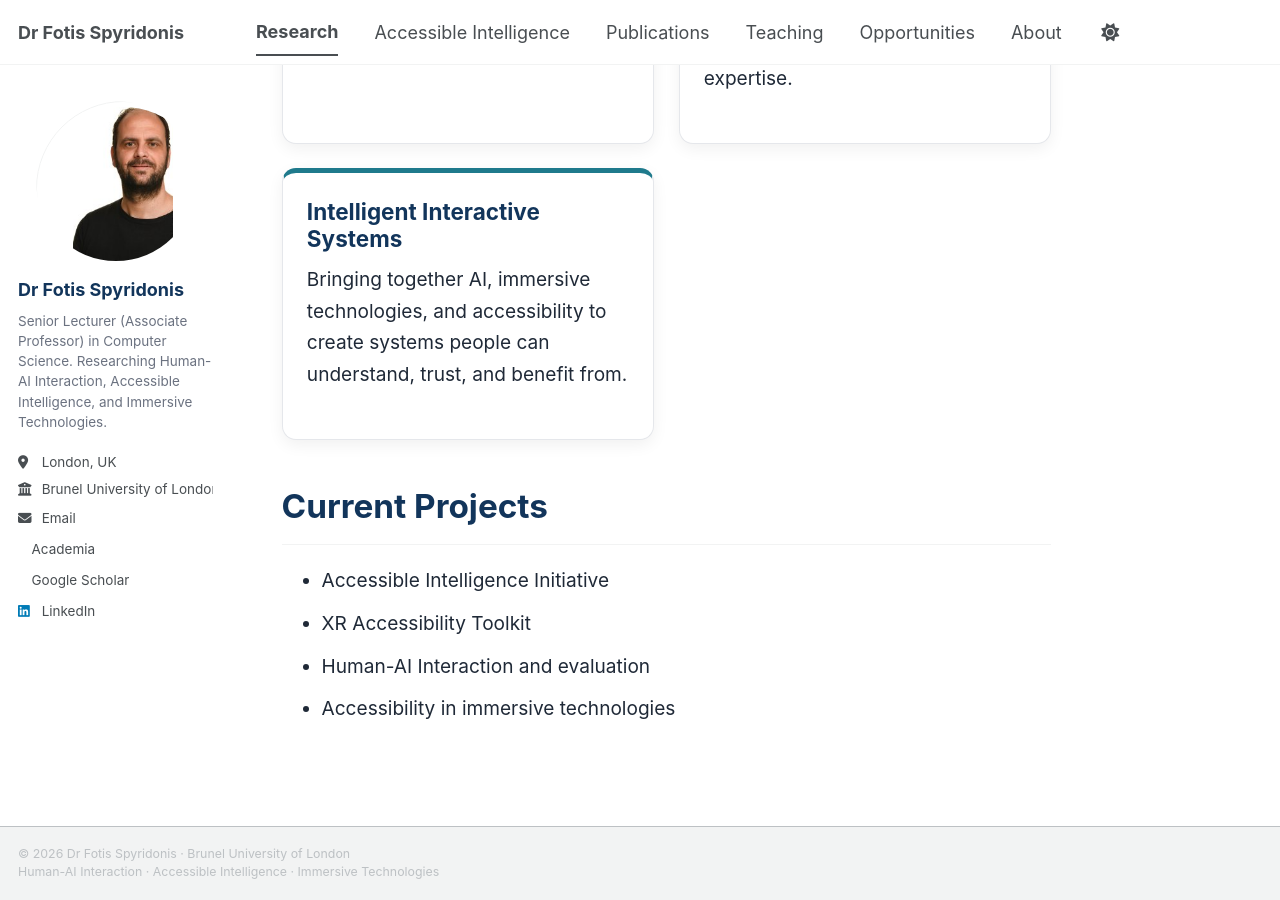
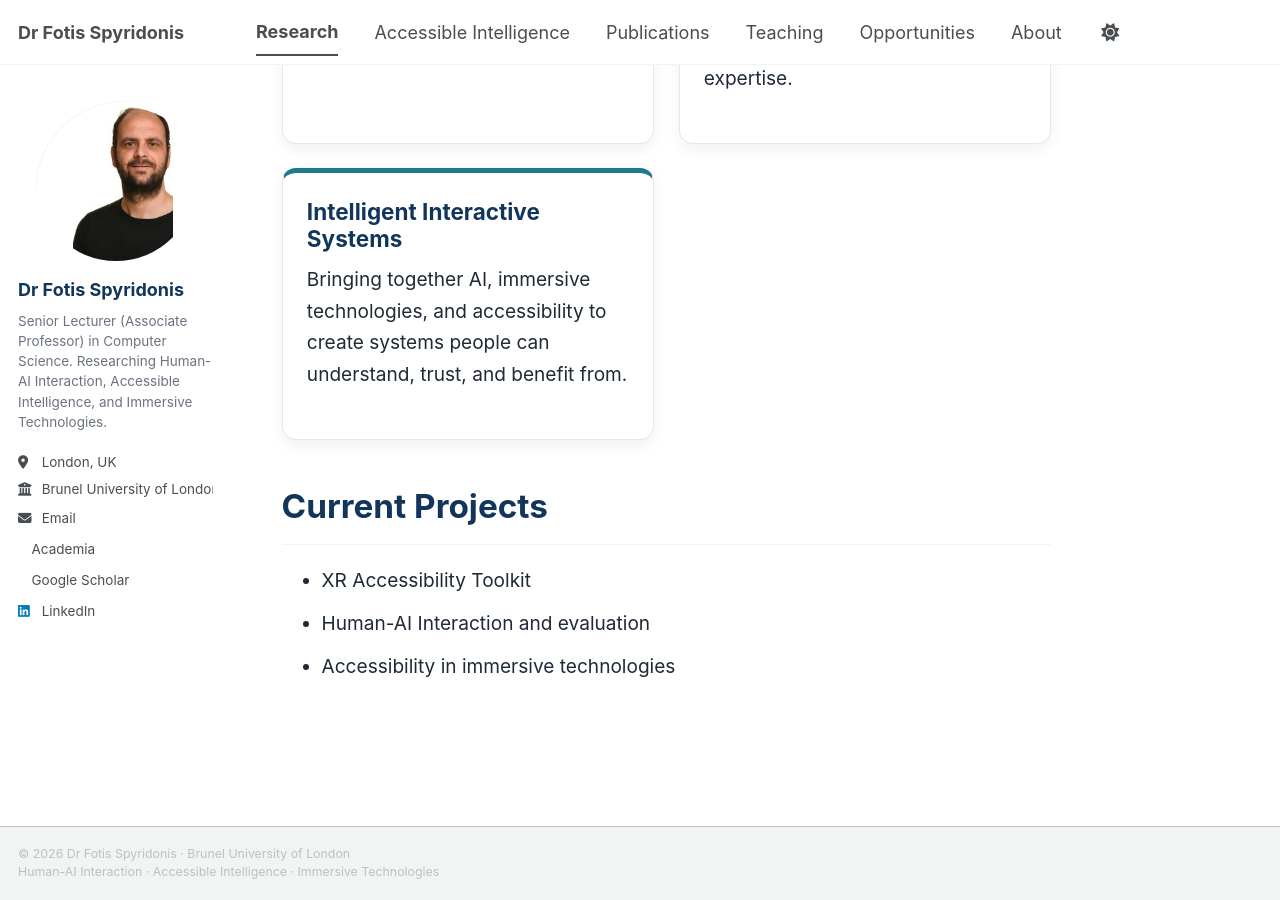
Before and after one commit to fotios-spyridonis/fotios-spyridonis.github.io, a Jekyll site: the page built from _pages/research.md, in a window 1280 px wide and 900 px high, scrolled down 1317 px. Built offline with Jekyll 4.4.1, drawn with Linux system fonts in a browser that asks for light colours; a style sheet for code colours, icons or effects is not loaded.

Commit message:
Update research.md

```diff
--- a/_pages/research.md
+++ b/_pages/research.md
@@ -52,7 +52,6 @@ author_profile: true
 <h2>Current Projects</h2>
 
 <ul>
-<li>Accessible Intelligence Initiative</li>
 <li>XR Accessibility Toolkit</li>
 <li>Human-AI Interaction and evaluation</li>
 <li>Accessibility in immersive technologies</li>
```
